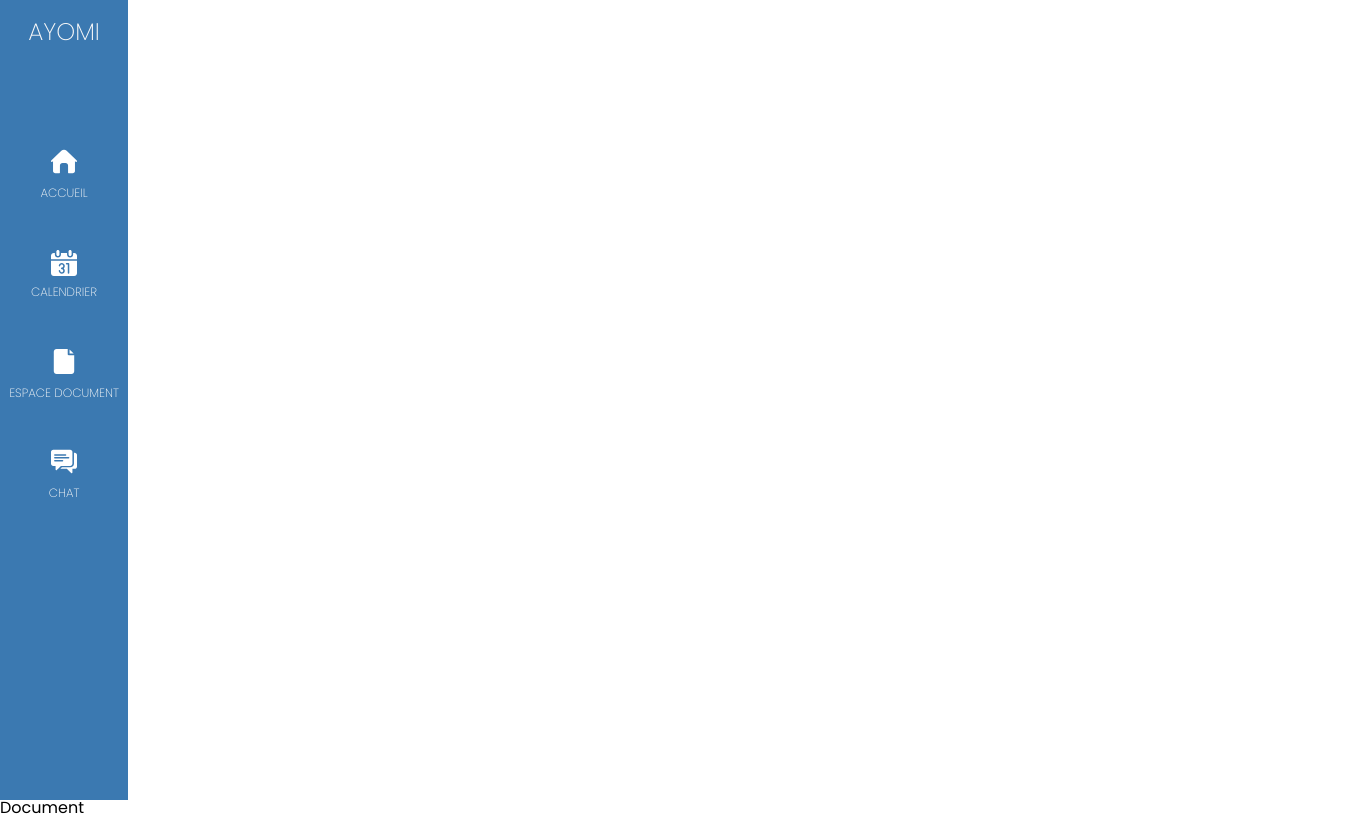
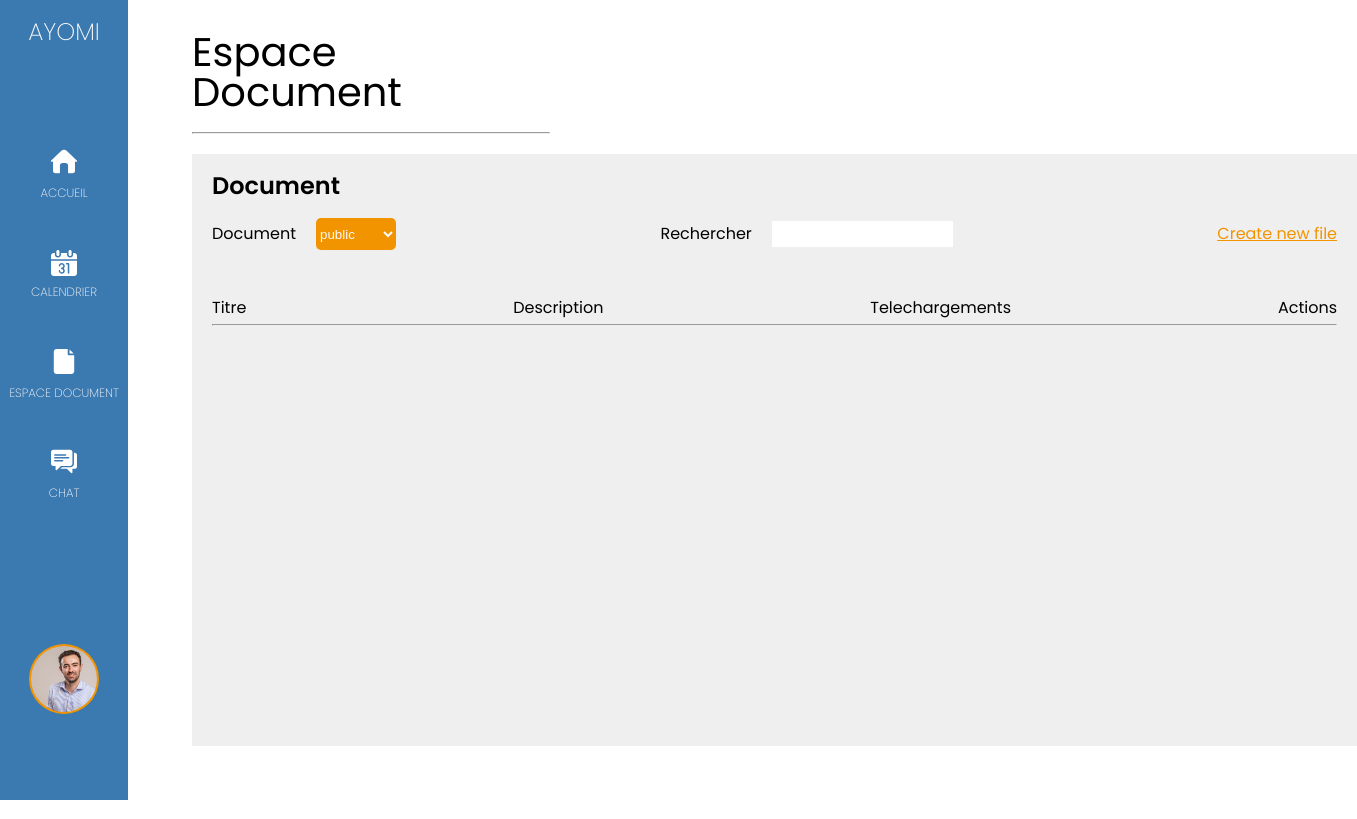
Before and after one commit to gRAKLECLER/ayomi-dashboard, a React (Create React App) app in the folder my-app/: page /Document in a window 1280 px wide. Shown: the whole page, 1357 px wide, since content can reach past the window. Built offline with nearby package versions, Linux system fonts and the light colour scheme.

Commit message:
finish page document space

```diff
--- a/my-app/src/components/Header.jsx
+++ b/my-app/src/components/Header.jsx
@@ -4,6 +4,7 @@ import homeLogo from '../assets/home.svg'
 import calendarLogo from '../assets/calendar.svg'
 import documentLogo from '../assets/document.svg'
 import chatLogo from '../assets/chat.svg'
+import Profile from '../assets/profile.jpg'
 
 import {Link} from "react-router-dom";
 
@@ -40,6 +41,9 @@ export default class Header extends React.Component {
           </Link>
           </div>
         </ul>
+        <div className="Header__profile">
+          <img className="Header__picture" src={Profile} alt=""/>
+        </div>
       </div>
     );
   }
--- a/my-app/src/pages/Chat.jsx
+++ b/my-app/src/pages/Chat.jsx
@@ -4,6 +4,7 @@ import BaseChat from '../components/BaseChat'
 import '../style/Chat.css'
 import BaseInviteCard from '../components/BaseInveCard'
 import Add from '../assets/add.svg'
+
 
 
 export default class Chat extends React.Component {
--- a/my-app/src/pages/Document.jsx
+++ b/my-app/src/pages/Document.jsx
@@ -1,13 +1,47 @@
 import React from 'react'
 import Header from '../components/Header'
+import '../style/Document.css'
 
 
 export default class Calendar extends React.Component {
   render() {
     return (
-      <div>
+      <div className="Document">
         <Header/>
-        <h1>Document</h1>
+        <section className="Document__container">
+          <div className="Document__title">
+            <h1>Espace Document</h1>
+            <hr/>
+          </div>
+          <div className="Document__createrFile">
+            <h5 className="Document__mainTitle">Document</h5>
+            <div className="Document__firstContent">
+              <div className="Document__chooseFile">
+                <p>Document</p>
+                <select name="file" className="Document__selector">
+                  <option value="public">public</option>
+                  <option value="Private">privée</option>
+                </select>
+              </div>
+              <div className="Document__search">
+                <label className="Document__label" htmlFor="searc">Rechercher</label>
+                <input className="Document__input" type="text"/>
+              </div>
+              <div className="Document__create">
+                <p className="Document__createText">Create new file</p>
+              </div>
+            </div>
+            <div className="Document__parameters">
+              <div className="Document__parameter">
+                <p>Titre</p>
+                <p>Description</p>
+                <p>Telechargements</p>
+                <p>Actions</p>
+              </div>
+              <hr/>
+            </div>
+          </div>
+        </section>
       </div>
     )
   }
--- a/my-app/src/pages/Home.jsx
+++ b/my-app/src/pages/Home.jsx
@@ -11,6 +11,27 @@ import Upcoming from '../components/Upcoming'
 
 
 export default class Home extends React.Component {
+
+  constructor(){
+    super()
+      this.state = {
+        show: true,
+        hidden: true
+    }
+  }
+
+  visible(){
+    this.setState({
+      show: !this.state.show
+    })
+  }
+
+  hide(){
+    this.setState({
+      hidden: !this.state.hidden
+    })
+  }
+
   render(){
     return(
       <div className="Home">
@@ -27,8 +48,10 @@ export default class Home extends React.Component {
           <div className="Home__document">
             <div className="Home__titleDoc">
               <h3 className="Home__H3 document">DOCUMENTS</h3>
-              <img className="Home__eyeIcon" src={eye} alt="oeil"/>
+              <img onClick={() => this.hide()} className="Home__eyeIcon" src={eye} alt="oeil"/>
             </div>
+            {
+              this.state.hidden ?
             <div className="Home__docSection">
               <img className="Home__files" src={doc} alt="document"/>
               <img className="Home__files" src={doc} alt="document"/>
@@ -40,6 +63,8 @@ export default class Home extends React.Component {
               <img className="Home__files" src={doc} alt="document"/>
               <img className="Home__files" src={doc} alt="document"/>
             </div>
+            :null
+            }
           </div>
         </section>
         <section className="Home__right">
@@ -56,13 +81,17 @@ export default class Home extends React.Component {
                 <h3 className="Home__H3">EVENEMENTS A VENIR</h3>
                 <span className="Home__numEvent">3</span>
               </div>
-              <img src={eye} alt="oeil"/>
+              <img onClick={() => this.visible()} className="eye" src={eye} alt="oeil"/>
             </div>
+            {
+              this.state.show ?
             <div className="Home__eventUp">
               <Upcoming/>
               <Upcoming/>
               <Upcoming/>
             </div>
+            :null
+            }
             <div className="Home__LastDiv">
               <img className="Home__more" src={more} alt="en savoir plus"/>
               <img src={chatIcon} alt="text message"/>
--- /dev/null
+++ b/my-app/src/style/Document.css
@@ -0,0 +1,90 @@
+.Document{
+  display: flex;
+}
+
+.Document__container{
+  display: flex;
+  width: 80vw;
+  flex-direction: column;
+  margin-left: 64px;
+  margin-top: 32px;
+}
+
+.Document__mainTitle{
+  font-size: 24px;
+  font-weight: 600;
+}
+
+.Document__title{
+  width: 35%;
+  font-size: 40px;
+}
+
+.Document__createrFile{
+  width: 1125px;
+  height: 552px;
+  background-color: #EFEFEF;
+  padding: 20px;
+}
+
+.Document__firstContent{
+  margin-top: 20px;
+  display: flex;
+  justify-content: space-between;
+  align-items: center;
+  width: 100%;
+}
+
+.Document__chooseFile{
+  display: flex;
+  align-items: center;
+}
+
+.Document__selector{
+  border: none;
+  width: 80px;
+  height: 32px;
+  border-radius: 5px;
+  background-color: #F29400;
+  color: #F9F9F9;
+  margin-left: 20px;
+}
+
+.Document__search{
+  display: flex;
+  align-items: center;
+}
+
+.Document__selector:focus{
+  outline: none;
+}
+
+.Document__label{
+  margin-right: 20px;
+}
+
+.Document__input{
+  height: 24px;
+  border: none;
+}
+
+.Document__input:focus{
+  outline: none;
+}
+
+.Document__createText{
+  color: #F29400;
+  text-decoration: underline;
+  cursor: pointer;
+}
+
+.Document__parameters{
+  margin-top: 50px;
+}
+
+.Document__parameter{
+  width: 100%;
+  height: 30%;
+  display: flex;
+  justify-content: space-between;
+}
--- a/my-app/src/style/Header.css
+++ b/my-app/src/style/Header.css
@@ -53,3 +53,22 @@ a{
   width: 20%;
   margin-bottom: 10px;
 }
+
+.Header__profile{
+  position: relative;
+  margin-top: 120px;
+  width: 70px;
+  height: 70px;
+  border-radius: 50%;
+  background-color: #F29400;
+}
+
+.Header__picture{
+  position: absolute;
+  width: 66px;
+  height: 66px;
+  left: 2px;
+  top: 2px;
+  object-fit: cover;
+  border-radius: 50%;
+}
--- a/my-app/src/style/Home.css
+++ b/my-app/src/style/Home.css
@@ -65,6 +65,11 @@
 .Home__eyeIcon{
   position: absolute;
   right: 160px;
+  cursor: pointer;
+}
+
+.eye{
+  cursor: pointer;
 }
 
 .Home__docSection{
@@ -87,7 +92,7 @@
   height: 153px;
   box-shadow: 0px 4px 4px rgba(0, 0, 0, 0.25);
   border-radius: 10px;
-  margin-top: 68px;
+  margin-top: 60px;
 }
 
 .Home__pic{
```
Also changed, not shown: my-app/src/components/Profil.jsx (deleted).
